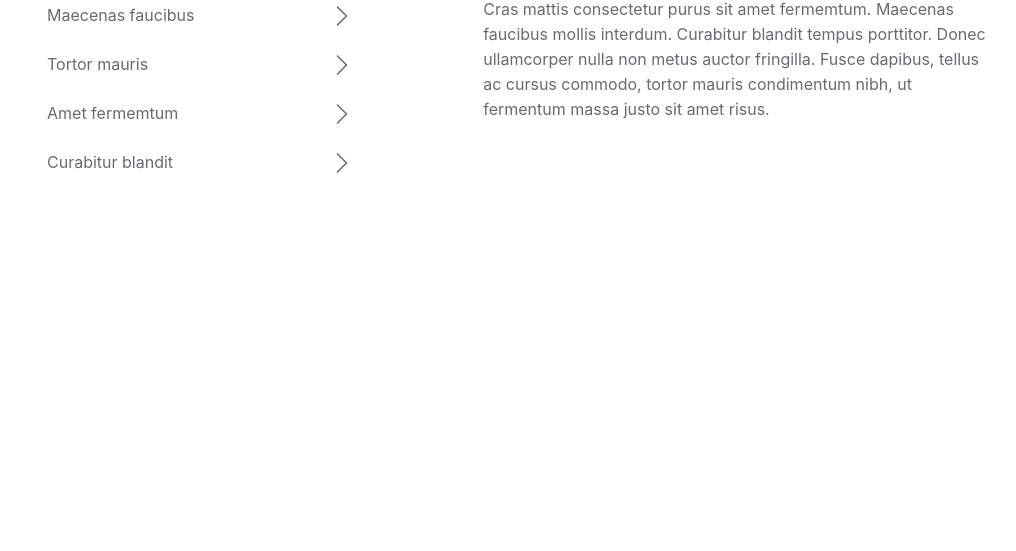
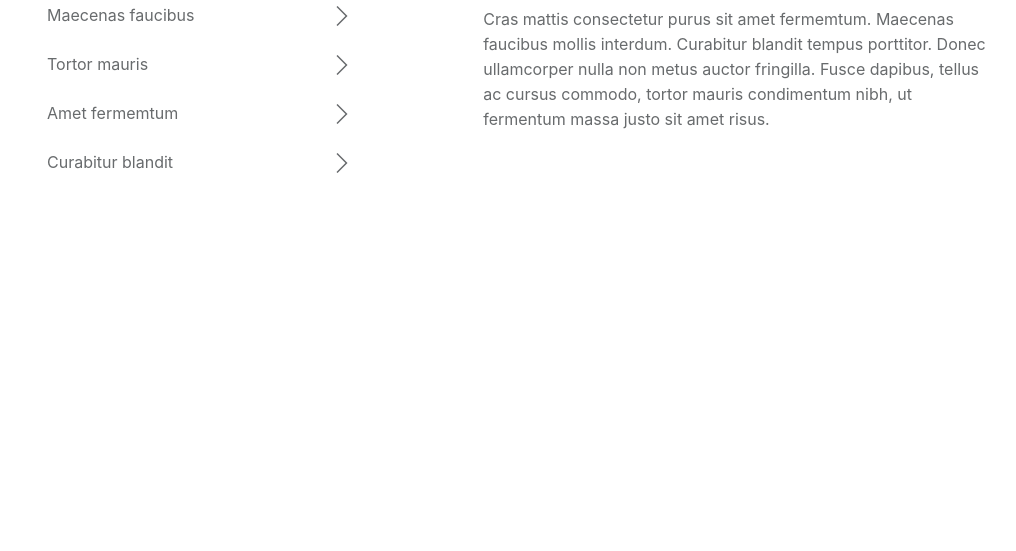
Before and after one commit to SimonDEvans/tabbed-content, a website: page src/html/index.html in a window 1280 px wide. Shown: the part 249-800 px from the top of the page, without its empty margins (128-1144 px from the left). Drawn offline with nearby package versions, Linux system fonts and the light colour scheme; files that its build step writes are made by us from their sources; files whose address does not match are found by name.

Commit message:
Improve type

```diff
--- a/src/html/index.html
+++ b/src/html/index.html
@@ -21,23 +21,23 @@
             <main class="content">
                 <div data-content="1" id="panel-1" aria-labelledby="tab-1" role="panel" class="content__item content__item--1 content__item--active">
                     <h2>Lorem ipsum</h2>
-                    Cras mattis consectetur purus sit amet fermemtum. Maecenas faucibus mollis interdum. Curabitur blandit tempus porttitor. Donec ullamcorper nulla non metus auctor fringilla. Fusce dapibus, tellus ac cursus commodo, tortor mauris condimentum nibh, ut fermentum massa justo sit amet risus.
+                    <p>Cras mattis consectetur purus sit amet fermemtum. Maecenas faucibus mollis interdum. Curabitur blandit tempus porttitor. Donec ullamcorper nulla non metus auctor fringilla. Fusce dapibus, tellus ac cursus commodo, tortor mauris condimentum nibh, ut fermentum massa justo sit amet risus.</p>
                 </div>
                 <div data-content="2" id="panel-2" aria-labelledby="tab-2" aria-hidden="true" role="panel" class="content__item content__item--2">
                     <h2>Maecenas faucibus</h2>
-                    Donec ullamcorper nulla non metus auctor fringilla. Fusce dapibus, tellus ac cursus commodo, tortor mauris condimentum nibh, ut fermentum massa justo sit amet risus. Cras mattis consectetur purus sit amet fermemtum. Maecenas faucibus mollis interdum. Curabitur blandit tempus porttitor.
+                    <p>Donec ullamcorper nulla non metus auctor fringilla. Fusce dapibus, tellus ac cursus commodo, tortor mauris condimentum nibh, ut fermentum massa justo sit amet risus. Cras mattis consectetur purus sit amet fermemtum. Maecenas faucibus mollis interdum. Curabitur blandit tempus porttitor.</p>
                 </div>
                 <div data-content="3" id="panel-3" aria-labelledby="tab-3" aria-hidden="true" role="panel" class="content__item content__item--3">
                     <h2>Tortor mauris</h2>
-                    Maecenas faucibus mollis interdum. Curabitur blandit tempus porttitor. Donec ullamcorper nulla non metus auctor fringilla. Cras mattis consectetur purus sit amet fermemtum. Fusce dapibus, tellus ac cursus commodo, tortor mauris condimentum nibh, ut fermentum massa justo sit amet risus.
+                    <p>Maecenas faucibus mollis interdum. Curabitur blandit tempus porttitor. Donec ullamcorper nulla non metus auctor fringilla. Cras mattis consectetur purus sit amet fermemtum. Fusce dapibus, tellus ac cursus commodo, tortor mauris condimentum nibh, ut fermentum massa justo sit amet risus.</p>
                 </div>
                 <div data-content="4" id="panel-4" aria-labelledby="tab-4" aria-hidden="true" role="panel" class="content__item content__item--4">
                     <h2>Amet fermemtum</h2>
-                    Fusce dapibus, tellus ac cursus commodo, tortor mauris condimentum nibh, ut fermentum massa justo sit amet risus. Cras mattis consectetur purus sit amet fermemtum. Maecenas faucibus mollis interdum. Curabitur blandit tempus porttitor. Donec ullamcorper nulla non metus auctor fringilla.
+                    <p>Fusce dapibus, tellus ac cursus commodo, tortor mauris condimentum nibh, ut fermentum massa justo sit amet risus. Cras mattis consectetur purus sit amet fermemtum. Maecenas faucibus mollis interdum. Curabitur blandit tempus porttitor. Donec ullamcorper nulla non metus auctor fringilla. </p>
                 </div>
                 <div data-content="5" id="panel-5" aria-labelledby="tab-5" aria-hidden="true" role="panel" class="content__item content__item--5">
                     <h2>Curabitur blandit</h2>
-                    Cras mattis consectetur purus, tellus ac cursus commodo, sit amet fermemtum.  Curabitur blandit tempus porttitor.Maecenas faucibus mollis interdum. Donec ullamcorper nulla non metus auctor fringilla. Fusce dapibus,  tortor mauris condimentum nibh, ut fermentum massa justo sit amet risus.
+                    <p>Cras mattis consectetur purus, tellus ac cursus commodo, sit amet fermemtum.  Curabitur blandit tempus porttitor.Maecenas faucibus mollis interdum. Donec ullamcorper nulla non metus auctor fringilla. Fusce dapibus,  tortor mauris condimentum nibh, ut fermentum massa justo sit amet risus.</p>
                 </div>
             </main>
         </div>
--- a/src/sass/components/_typography.scss
+++ b/src/sass/components/_typography.scss
@@ -18,7 +18,7 @@ h1 {
 }
 
 h2 {
-    margin-top: 0;
+    margin-top: 10px;
     font-weight: 400;
     line-height: 1;
 }
```
